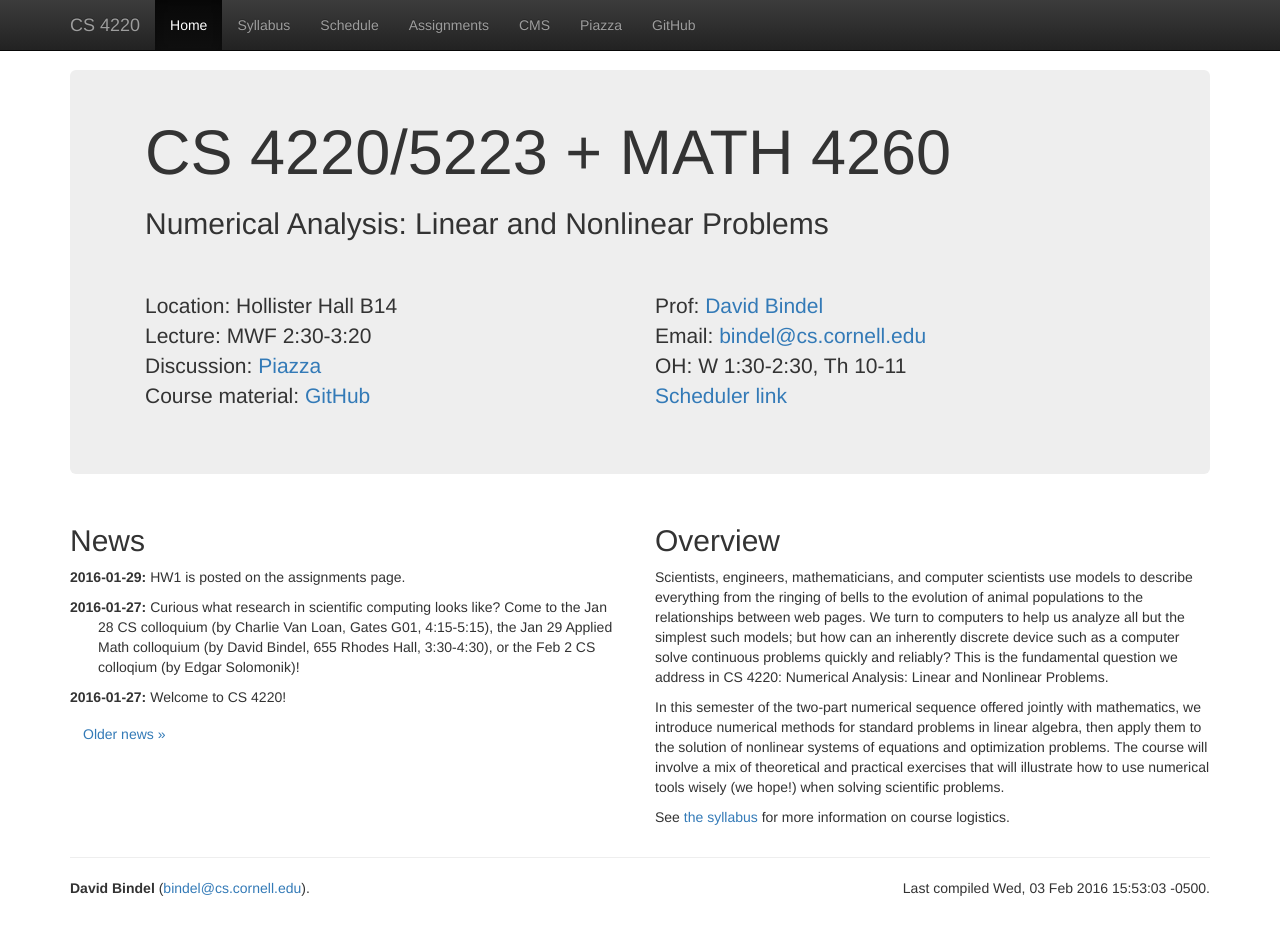
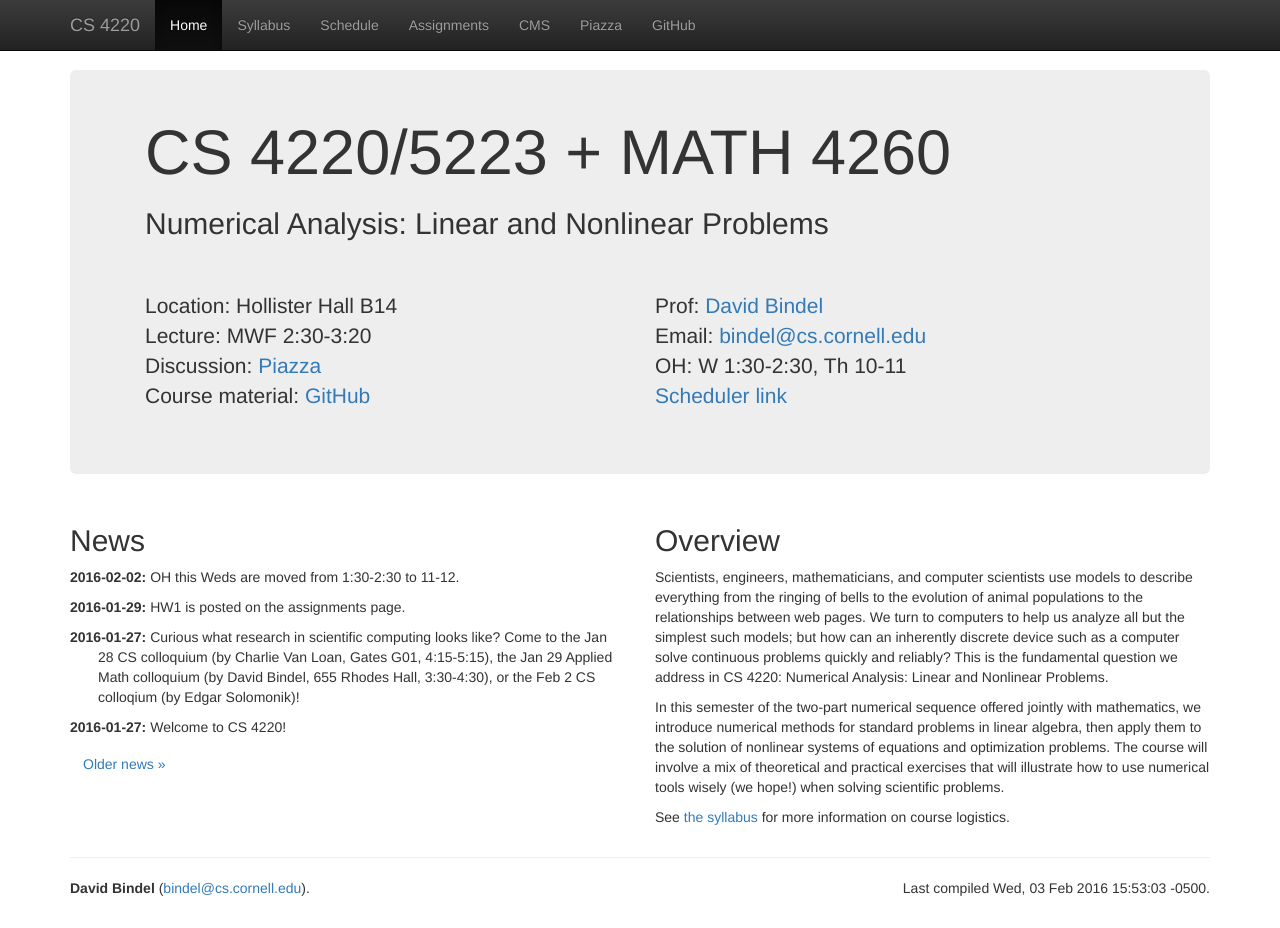
Before and after one commit to dbindel/cs4220-s17, a Jekyll site: the page built from web/index.html, in a window 1280 px wide and 928 px high. Built offline with Jekyll 4.4.1, drawn with Linux system fonts in a browser that asks for light colours; nearby versions of some CDN libraries.

Commit message:
Update re: OH.

```diff
--- a/web/_data/news.yml
+++ b/web/_data/news.yml
@@ -13,3 +13,6 @@
 -
   date: 2016-01-29
   text: HW1 is posted on the assignments page.
+-
+  date: 2016-02-02
+  text: OH this Weds are moved from 1:30-2:30 to 11-12.
```
